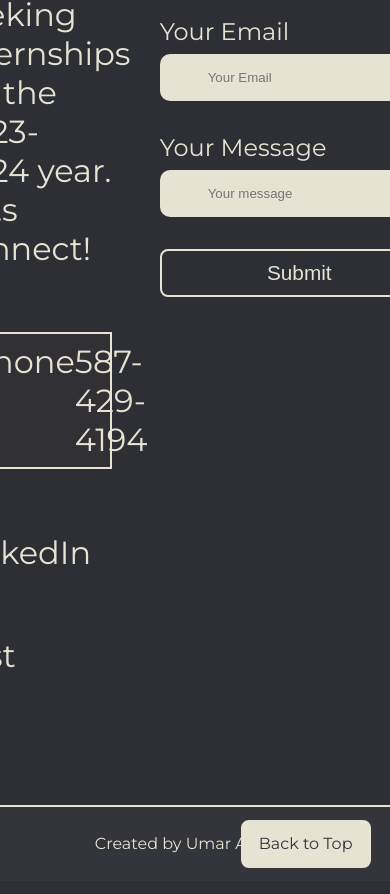
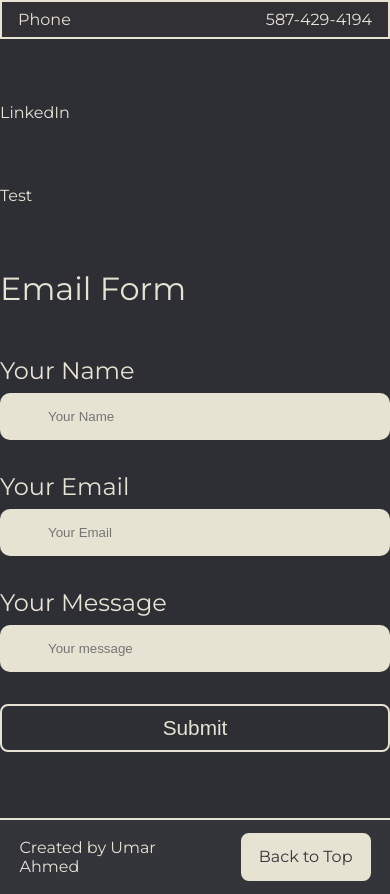
Before and after one commit to umar-ahmed1/react-portfolio, a React (Create React App) app: page / in a window 390 px wide. Shown: the part 5066-5960 px from the top of the page. Built offline with nearby package versions, Linux system fonts and the light colour scheme; the HTML template or start-up script is replaced by a standard one.

Commit message:
more media query

```diff
--- a/src/components/Connect/Connect.css
+++ b/src/components/Connect/Connect.css
@@ -23,7 +23,8 @@
 
 .connect-left{
     margin-right:3rem;
-    width:30%;
+    width:100%;
+    max-width:440px;
     font-size:2rem;
 }
 
@@ -43,6 +44,12 @@
 .phone-div div{
     margin-bottom:0;
 }
+
+.connect-right{
+    max-width:440px;
+    width:100%;
+}
+
 .email-form{
     display:flex;
     flex-direction:column;
@@ -77,3 +84,17 @@
     background:rgb(230,227,211);
     color:rgb(46,46,53);
 }
+
+@media(max-width:600px){
+    .connect-content{
+        flex-direction: column;
+    }
+
+    .connect-header{
+        font-size:2rem;
+    }
+
+    .connect-left{
+        font-size:1rem;
+    }
+}
--- a/src/components/Footer/Footer.css
+++ b/src/components/Footer/Footer.css
@@ -28,3 +28,16 @@
     border:2px solid rgb(230,227,211);
     padding:1rem;
 }
+
+
+@media(max-width:600px){
+    .author{
+        position:absolute;
+        left:5%;
+        max-width:50%;
+    }
+
+    .return-top{
+        max-width:50%;
+    }
+}
--- a/src/components/Footer/Footer.js
+++ b/src/components/Footer/Footer.js
@@ -5,7 +5,7 @@ import { Link} from 'react-scroll'
 export default function Footer() {
   return (
     <footer className="footer">
-        <div>Created by Umar Ahmed</div>
+        <div className="author">Created by Umar Ahmed</div>
         <Link  className="return-top" to="home" offset={-190} spy={true} smooth={true} duration={500}>
             <div>Back to Top</div>
             <img  src={require("./up_arrow.svg").default}></img>
```
